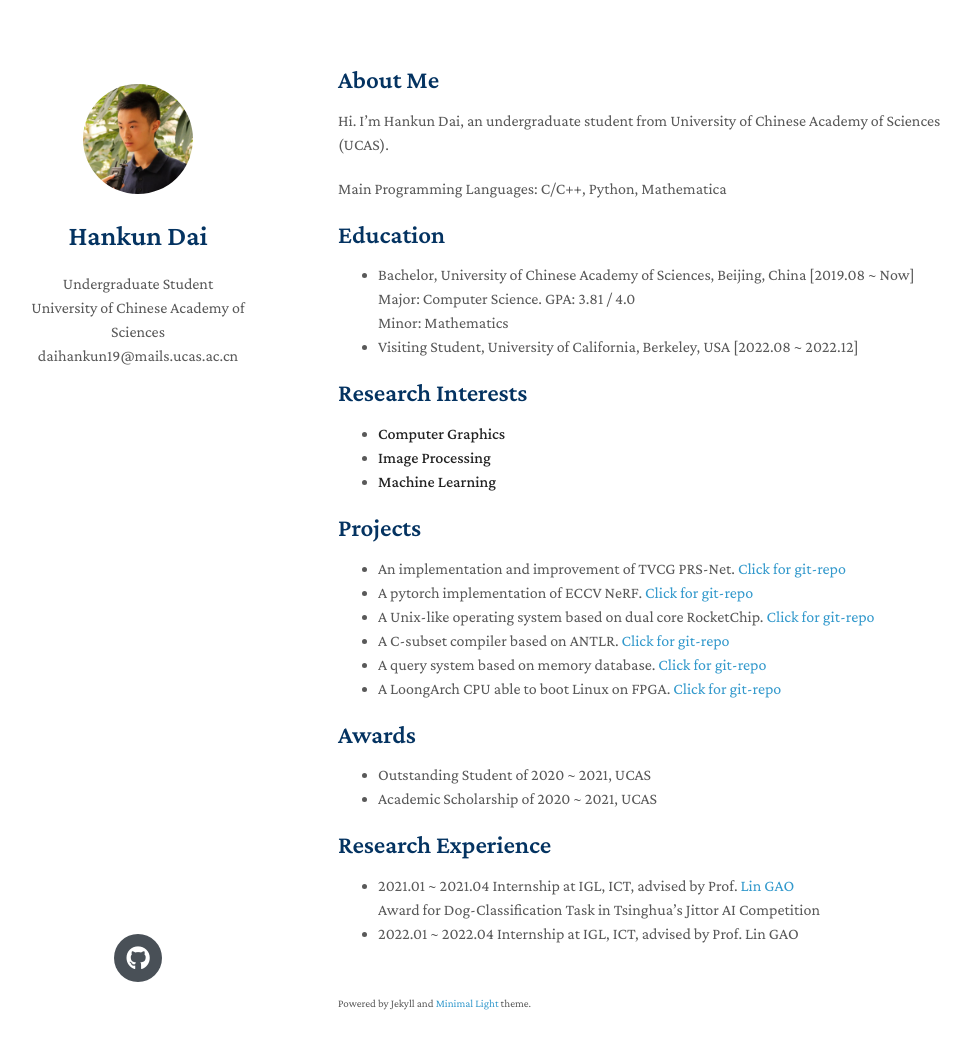
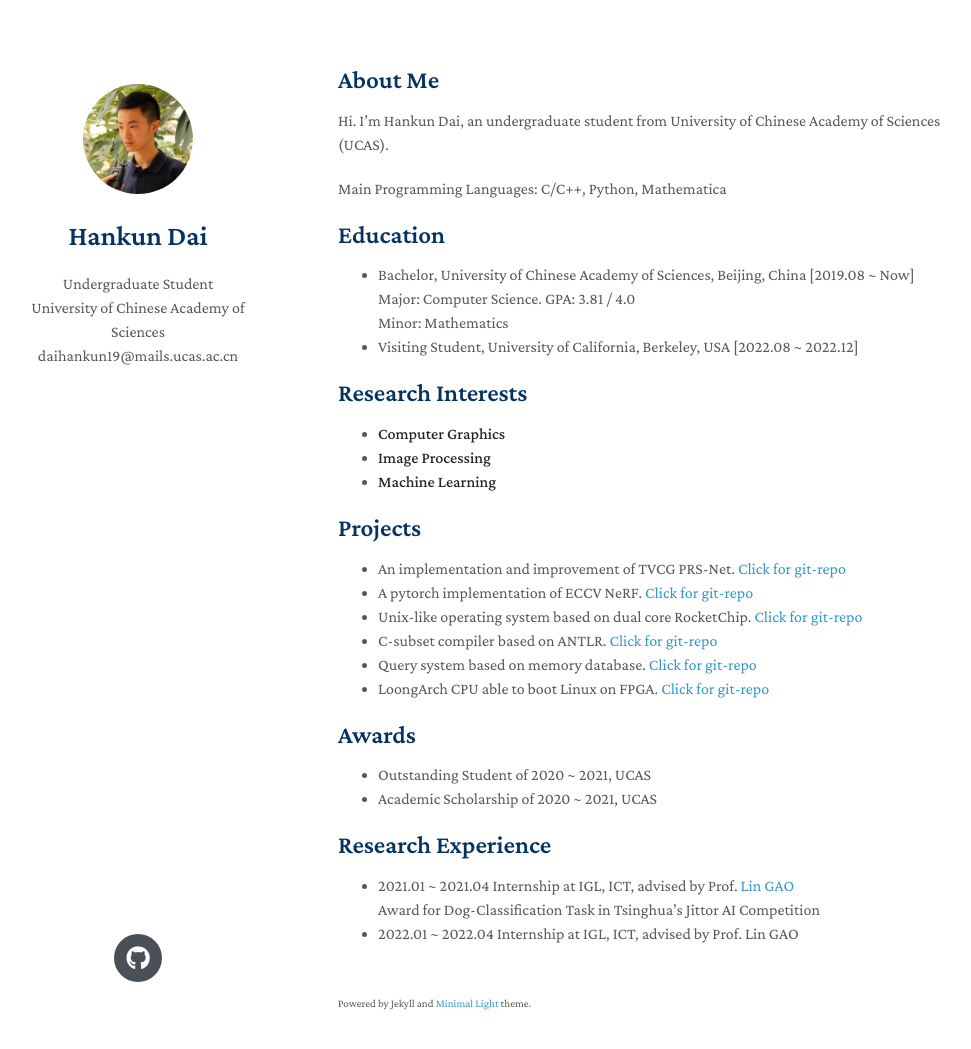
Before and after one commit to D-Hank/HomePage, a Jekyll site: the page built from index.md, in a window 1280 px wide and 1084 px high. Shown: the top 1049 px of the window, without its empty margins (132-1103 px from the left). Built offline with Jekyll 4.4.1, drawn with Linux system fonts in a browser that asks for light colours; nearby versions of some CDN libraries; a style sheet for code colours, icons or effects is not loaded; our own code applies the rules of GitHub Pages for plain Markdown files.

```diff
--- a/index.md
+++ b/index.md
@@ -28,10 +28,10 @@ Main Programming Languages: C/C++, Python, Mathematica
 
 - An implementation and improvement of TVCG PRS-Net. [Click for git-repo](https://github.com/D-Hank/PRS-Net)
 - A pytorch implementation of ECCV NeRF. [Click for git-repo](https://github.com/D-Hank/NeRF-tiny)
-- A Unix-like operating system based on dual core RocketChip. [Click for git-repo](https://github.com/D-Hank/UCAS-OSLAB)
-- A C-subset compiler based on ANTLR. [Click for git-repo](https://github.com/D-Hank/UCAS-Compiler)
-- A query system based on memory database. [Click for git-repo](https://github.com/D-Hank/UCAS-Database-System)
-- A LoongArch CPU able to boot Linux on FPGA. [Click for git-repo](https://github.com/D-Hank/UCAS-Computer-Architecture)
+- Unix-like operating system based on dual core RocketChip. [Click for git-repo](https://github.com/D-Hank/UCAS-OSLAB)
+- C-subset compiler based on ANTLR. [Click for git-repo](https://github.com/D-Hank/UCAS-Compiler)
+- Query system based on memory database. [Click for git-repo](https://github.com/D-Hank/UCAS-Database-System)
+- LoongArch CPU able to boot Linux on FPGA. [Click for git-repo](https://github.com/D-Hank/UCAS-Computer-Architecture)
 
 ## Awards
 
```
